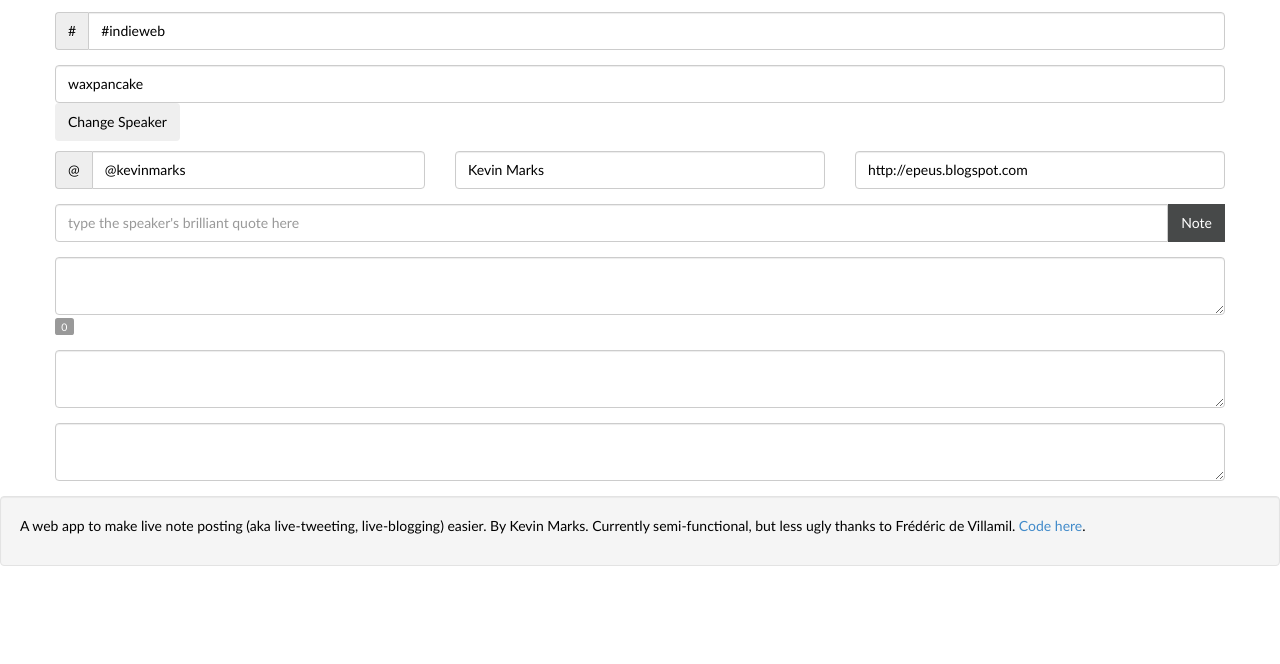
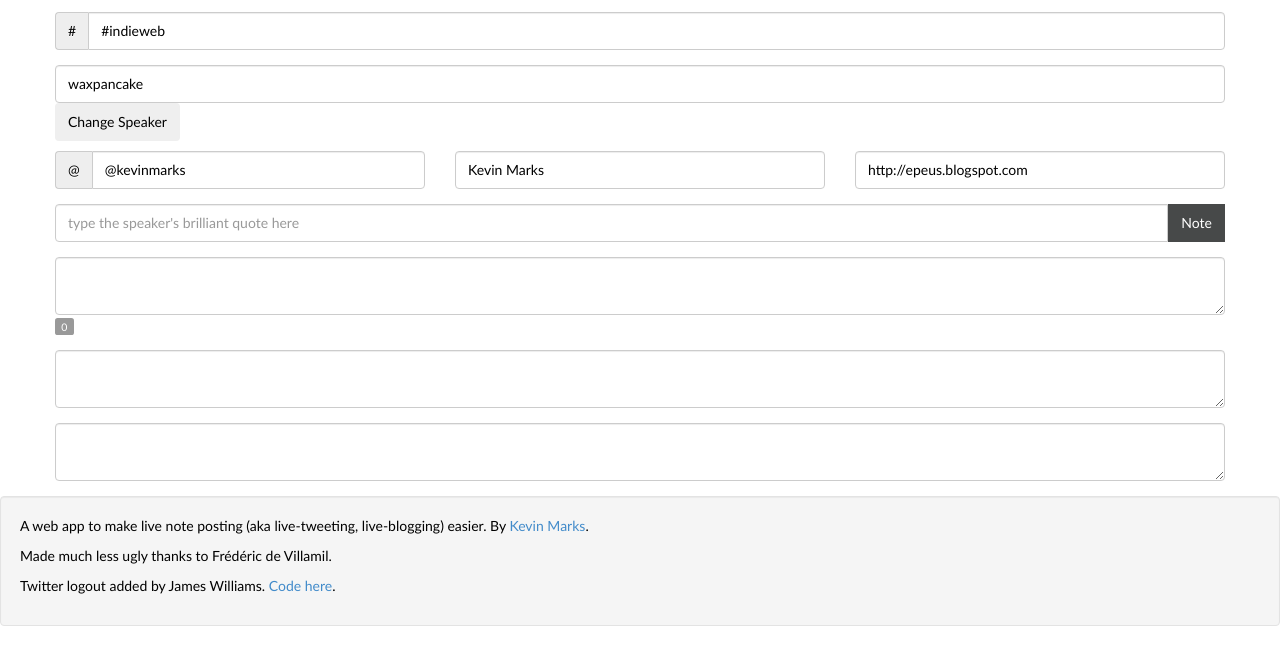
Before and after one commit to kevinmarks/noterlive, a website: page web/index.html in a window 1280 px wide. Shown: the part 78-742 px from the top of the page. Drawn offline with Linux system fonts and the light colour scheme; no server answers.

Commit message:
fix credits

```diff
--- a/web/index.html
+++ b/web/index.html
@@ -185,8 +185,9 @@ document.addEventListener("DOMContentLoaded", function() {
   <div id="preview"> </div>
 </div>
   <footer class='well'>
-    <p>A web app to make live note posting (aka live-tweeting, live-blogging) easier. By Kevin Marks.
-    Currently semi-functional, but less ugly thanks to Frédéric de Villamil.
+    <p>A web app to make live note posting (aka live-tweeting, live-blogging) easier. By <a href="http://kevinmarks.com">Kevin Marks</a>.
+    <p>Made much less ugly thanks to Frédéric de Villamil.
+    <p>Twitter logout added by James Williams.
     <a href="https://github.com/kevinmarks/noterlive">Code here</a>.
   </footer>
 
```
